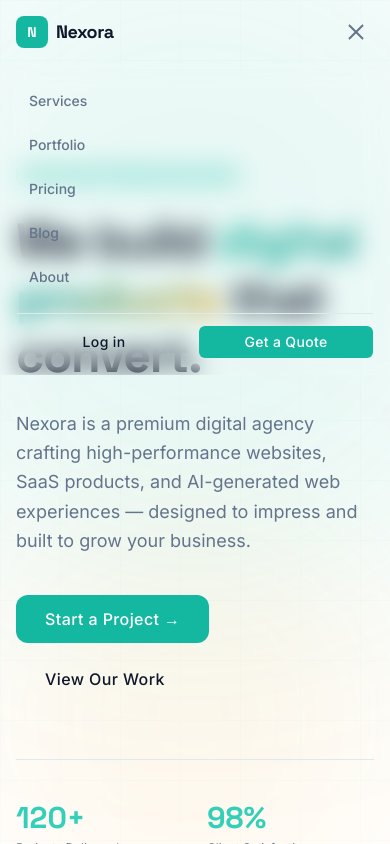
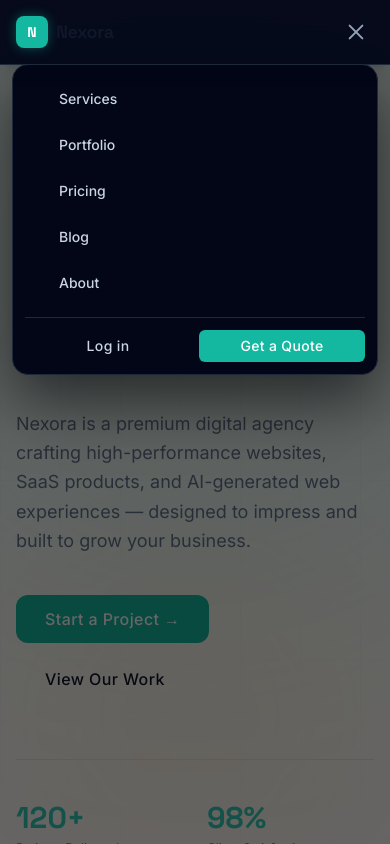
Before and after one commit to msmahfuz3140/online-agency-platform, a Next.js app: page / in a window 390 px wide. Both pictures are taken after a click on the button "Open menu". Shown: the top 844 px of the page. Built offline with nearby package versions, Linux system fonts and the light colour scheme.

Commit message:
fix: mobile menu premium redesign - solid dark card panel, backdrop, staggered links, scroll lock

```diff
--- a/components/layout/Navbar.tsx
+++ b/components/layout/Navbar.tsx
@@ -23,6 +23,12 @@ export function Navbar() {
     return () => window.removeEventListener("scroll", onScroll);
   }, []);
 
+  // Lock body scroll when mobile menu is open
+  useEffect(() => {
+    document.body.style.overflow = mobileOpen ? "hidden" : "";
+    return () => { document.body.style.overflow = ""; };
+  }, [mobileOpen]);
+
   return (
     <>
       <motion.header
@@ -30,13 +36,15 @@ export function Navbar() {
         animate={{ y: 0, opacity: 1 }}
         transition={{ duration: 0.5, ease: "easeOut" }}
         className={`fixed top-0 inset-x-0 z-50 transition-all duration-300 ${
-          scrolled ? "glass shadow-lg border-b border-white/5" : "bg-transparent"
+          scrolled || mobileOpen
+            ? "bg-neutral-950/95 backdrop-blur-xl shadow-lg border-b border-neutral-800"
+            : "bg-transparent"
         }`}
       >
         <nav className="mx-auto max-w-7xl px-4 sm:px-6 lg:px-8 h-16 flex items-center justify-between">
           {/* Logo */}
-          <Link href="/" className="flex items-center gap-2 group">
-            <div className="h-8 w-8 rounded-lg bg-primary-500 flex items-center justify-center">
+          <Link href="/" className="flex items-center gap-2 group" onClick={() => setMobileOpen(false)}>
+            <div className="h-8 w-8 rounded-lg bg-primary-500 flex items-center justify-center shadow-[0_0_12px_rgba(20,184,160,0.4)]">
               <span className="text-white font-bold text-sm font-heading">N</span>
             </div>
             <span className="font-heading font-bold text-lg tracking-tight text-foreground group-hover:text-primary-400 transition-colors">
@@ -50,7 +58,7 @@ export function Navbar() {
               <Link
                 key={link.href}
                 href={link.href}
-                className="px-3.5 py-2 text-sm font-medium text-muted-fg hover:text-foreground hover:bg-neutral-800/60 rounded-lg transition-all duration-150"
+                className="px-3.5 py-2 text-sm font-medium text-neutral-400 hover:text-white hover:bg-neutral-800/70 rounded-lg transition-all duration-150"
               >
                 {link.label}
               </Link>
@@ -61,7 +69,7 @@ export function Navbar() {
           <div className="hidden md:flex items-center gap-3">
             <Link
               href="/login"
-              className="text-sm font-medium text-muted-fg hover:text-foreground transition-colors"
+              className="text-sm font-medium text-neutral-400 hover:text-white transition-colors"
             >
               Log in
             </Link>
@@ -73,63 +81,96 @@ export function Navbar() {
           {/* Mobile toggle */}
           <button
             onClick={() => setMobileOpen(!mobileOpen)}
-            aria-label="Toggle menu"
+            aria-label={mobileOpen ? "Close menu" : "Open menu"}
             aria-expanded={mobileOpen}
-            className="md:hidden p-2 text-muted-fg hover:text-foreground rounded-lg hover:bg-neutral-800/60 transition-all"
+            className="md:hidden p-2 text-neutral-400 hover:text-white rounded-lg hover:bg-neutral-800 transition-all"
           >
-            <motion.div
-              animate={mobileOpen ? "open" : "closed"}
-              className="w-5 h-5 flex flex-col justify-center gap-1"
-            >
+            <div className="w-5 h-5 flex flex-col justify-center gap-[5px]">
               <motion.span
-                variants={{ open: { rotate: 45, y: 6 }, closed: { rotate: 0, y: 0 } }}
-                className="block h-0.5 w-5 bg-current origin-center transition-all"
+                animate={mobileOpen ? { rotate: 45, y: 7 } : { rotate: 0, y: 0 }}
+                transition={{ duration: 0.22 }}
+                className="block h-0.5 w-5 bg-current rounded-full origin-center"
               />
               <motion.span
-                variants={{ open: { opacity: 0, x: -8 }, closed: { opacity: 1, x: 0 } }}
-                className="block h-0.5 w-5 bg-current"
+                animate={mobileOpen ? { opacity: 0, scaleX: 0 } : { opacity: 1, scaleX: 1 }}
+                transition={{ duration: 0.18 }}
+                className="block h-0.5 w-5 bg-current rounded-full"
               />
               <motion.span
-                variants={{ open: { rotate: -45, y: -6 }, closed: { rotate: 0, y: 0 } }}
-                className="block h-0.5 w-5 bg-current origin-center transition-all"
+                animate={mobileOpen ? { rotate: -45, y: -7 } : { rotate: 0, y: 0 }}
+                transition={{ duration: 0.22 }}
+                className="block h-0.5 w-5 bg-current rounded-full origin-center"
               />
-            </motion.div>
+            </div>
           </button>
         </nav>
       </motion.header>
 
-      {/* Mobile menu */}
+      {/* Mobile full-screen overlay menu */}
       <AnimatePresence>
         {mobileOpen && (
+          <>
+            {/* Dimmed backdrop behind menu (below z-50 header) */}
+            <motion.div
+              key="mobile-backdrop"
+              initial={{ opacity: 0 }}
+              animate={{ opacity: 1 }}
+              exit={{ opacity: 0 }}
+              transition={{ duration: 0.2 }}
+              className="fixed inset-0 z-40 bg-black/60 md:hidden"
+              onClick={() => setMobileOpen(false)}
+            />
+
+            {/* Menu panel — slides down from header */}
             <motion.div
               key="mobile-menu"
-            initial={{ opacity: 0, height: 0 }}
-            animate={{ opacity: 1, height: "auto" }}
-            exit={{ opacity: 0, height: 0 }}
-            transition={{ duration: 0.25, ease: "easeInOut" }}
-            className="fixed top-16 inset-x-0 z-40 glass border-b border-white/5 md:hidden overflow-hidden"
+              initial={{ opacity: 0, y: -12 }}
+              animate={{ opacity: 1, y: 0 }}
+              exit={{ opacity: 0, y: -12 }}
+              transition={{ duration: 0.22, ease: "easeOut" }}
+              className="fixed top-16 inset-x-0 z-40 md:hidden"
             >
-            <div className="px-4 py-4 flex flex-col gap-1">
-              {navLinks.map((link) => (
+              <div className="mx-3 rounded-2xl border border-neutral-800 bg-neutral-950 shadow-[0_24px_64px_rgba(0,0,0,0.6)] overflow-hidden">
+                {/* Nav links */}
+                <nav className="p-3 flex flex-col gap-0.5">
+                  {navLinks.map((link, i) => (
+                    <motion.div
+                      key={link.href}
+                      initial={{ opacity: 0, x: -12 }}
+                      animate={{ opacity: 1, x: 0 }}
+                      transition={{ duration: 0.18, delay: i * 0.04 }}
+                    >
                       <Link
-                  key={link.href}
                         href={link.href}
                         onClick={() => setMobileOpen(false)}
-                  className="px-3 py-2.5 text-sm font-medium text-muted-fg hover:text-foreground hover:bg-neutral-800/60 rounded-lg transition-all"
+                        className="flex items-center gap-3 px-4 py-3 text-sm font-medium text-neutral-300 hover:text-white hover:bg-neutral-800 rounded-xl transition-all duration-150 group"
                       >
+                        <span className="h-1.5 w-1.5 rounded-full bg-primary-500 opacity-0 group-hover:opacity-100 transition-opacity" />
                         {link.label}
                       </Link>
+                    </motion.div>
                   ))}
-              <div className="mt-3 pt-3 border-t border-border flex gap-2">
-                <Link href="/login" className="flex-1">
-                  <Button variant="ghost" size="sm" className="w-full">Log in</Button>
+                </nav>
+
+                {/* Divider */}
+                <div className="h-px bg-neutral-800 mx-3" />
+
+                {/* CTA buttons */}
+                <div className="p-3 flex gap-2">
+                  <Link href="/login" className="flex-1" onClick={() => setMobileOpen(false)}>
+                    <Button variant="ghost" size="sm" className="w-full text-neutral-300">
+                      Log in
+                    </Button>
                   </Link>
-                <Link href="/contact" className="flex-1">
-                  <Button variant="primary" size="sm" className="w-full">Get a Quote</Button>
+                  <Link href="/contact" className="flex-1" onClick={() => setMobileOpen(false)}>
+                    <Button variant="primary" size="sm" className="w-full">
+                      Get a Quote
+                    </Button>
                   </Link>
                 </div>
               </div>
             </motion.div>
+          </>
         )}
       </AnimatePresence>
     </>
```
Lines whose indentation alone changed are shown as unchanged.
